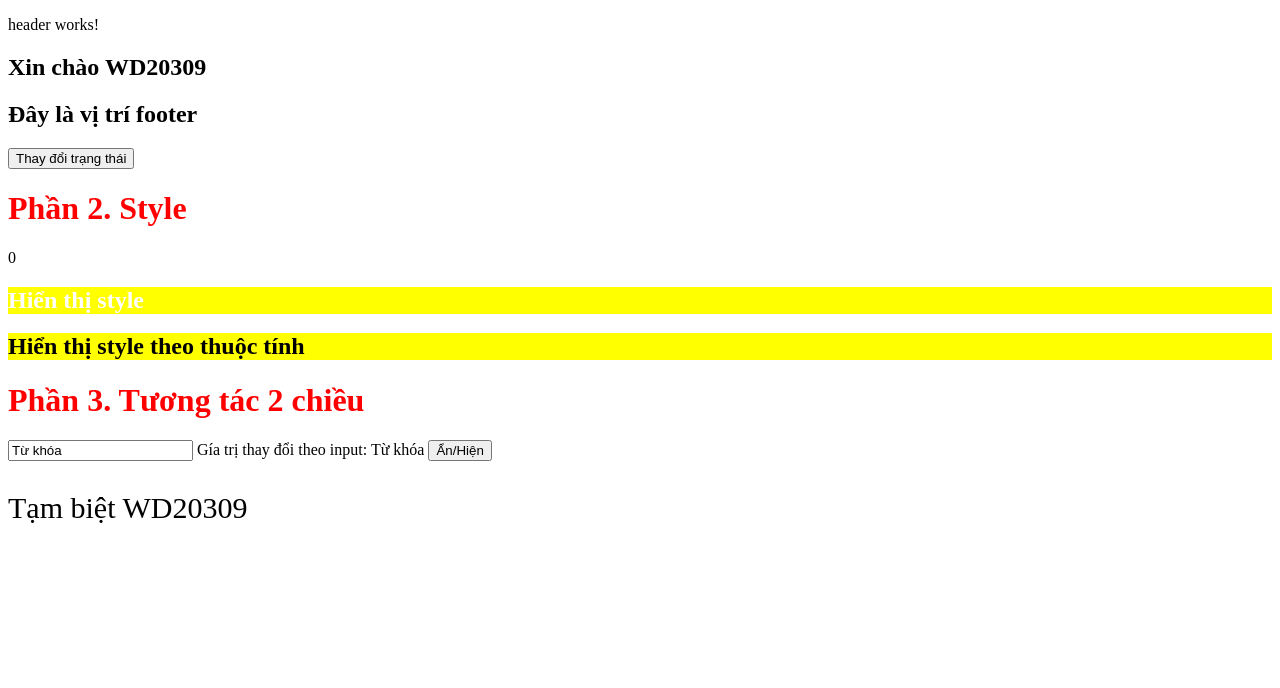
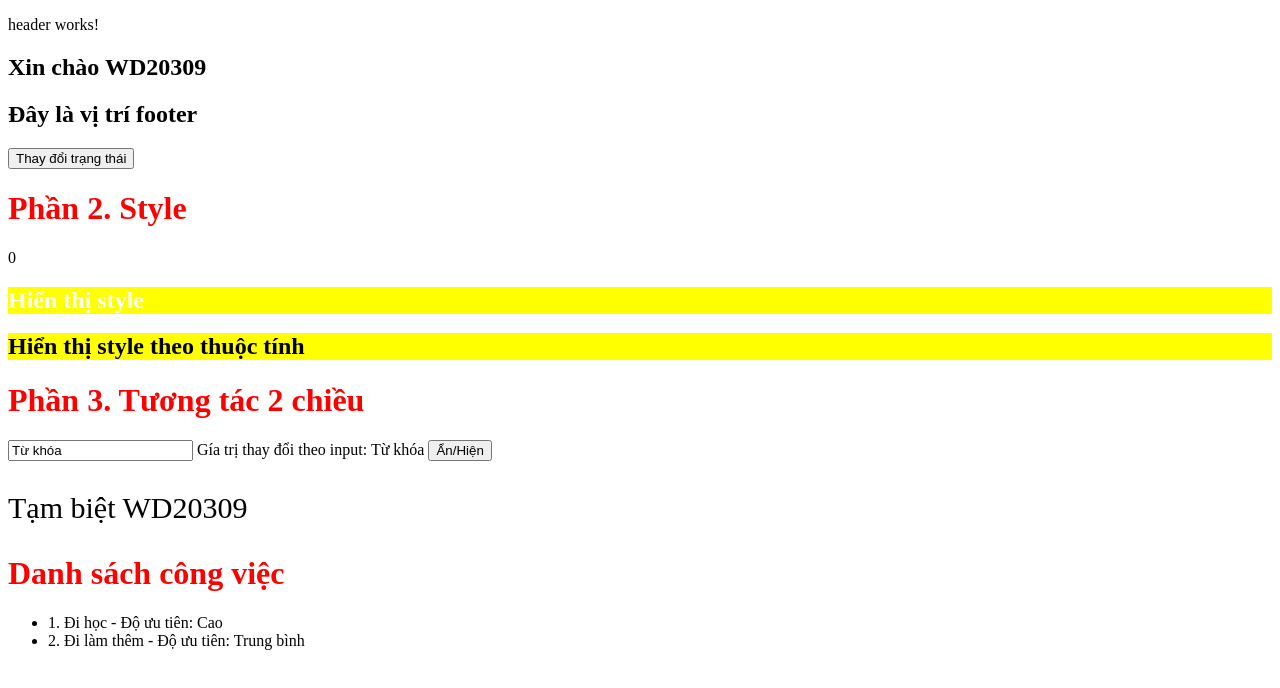
Before and after one commit to angocit/web208, an Angular app: page / in a window 1280 px wide. Shown: the top 688 px of the page. Built offline with nearby package versions, Linux system fonts and the light colour scheme.

Commit message:
b3: Duyệt mảng

```diff
--- a/src/app/app.html
+++ b/src/app/app.html
@@ -15,3 +15,9 @@ Gía trị thay đổi theo input: {{keywords}}
 @else {
     <p>Tạm biệt WD20309</p>
 }
+<h1>Danh sách công việc</h1>
+<ul>
+@for (item of todos; let i = $index;track item.name;) {
+    <li>{{i+1}}. {{item.name}} - Độ ưu tiên: {{item.priority}}</li>
+}
+</ul>
--- a/src/app/app.ts
+++ b/src/app/app.ts
@@ -3,7 +3,10 @@ import { RouterOutlet } from '@angular/router';
 import { Header } from './components/header/header';
 import { NgClass } from "../../node_modules/@angular/common/types/_common_module-chunk";
 import { FormsModule } from '@angular/forms';
-
+interface ITodo{
+  name:string;
+  priority:string
+}
 @Component({
   selector: 'app-root',
   imports: [RouterOutlet, Header,FormsModule],
@@ -17,6 +20,16 @@ export class App {
   show:boolean = false
   background:string = 'yellow'
   keywords:string = 'Từ khóa'
+  todos:ITodo[]= [
+    {
+      name:"Đi học",
+      priority:"Cao"
+    },
+    {
+      name:"Đi làm thêm",
+      priority:"Trung bình"
+    }
+  ]
   handleClick = ()=>{
     this.name = 'ahihihi'
     // this.show = true
```
